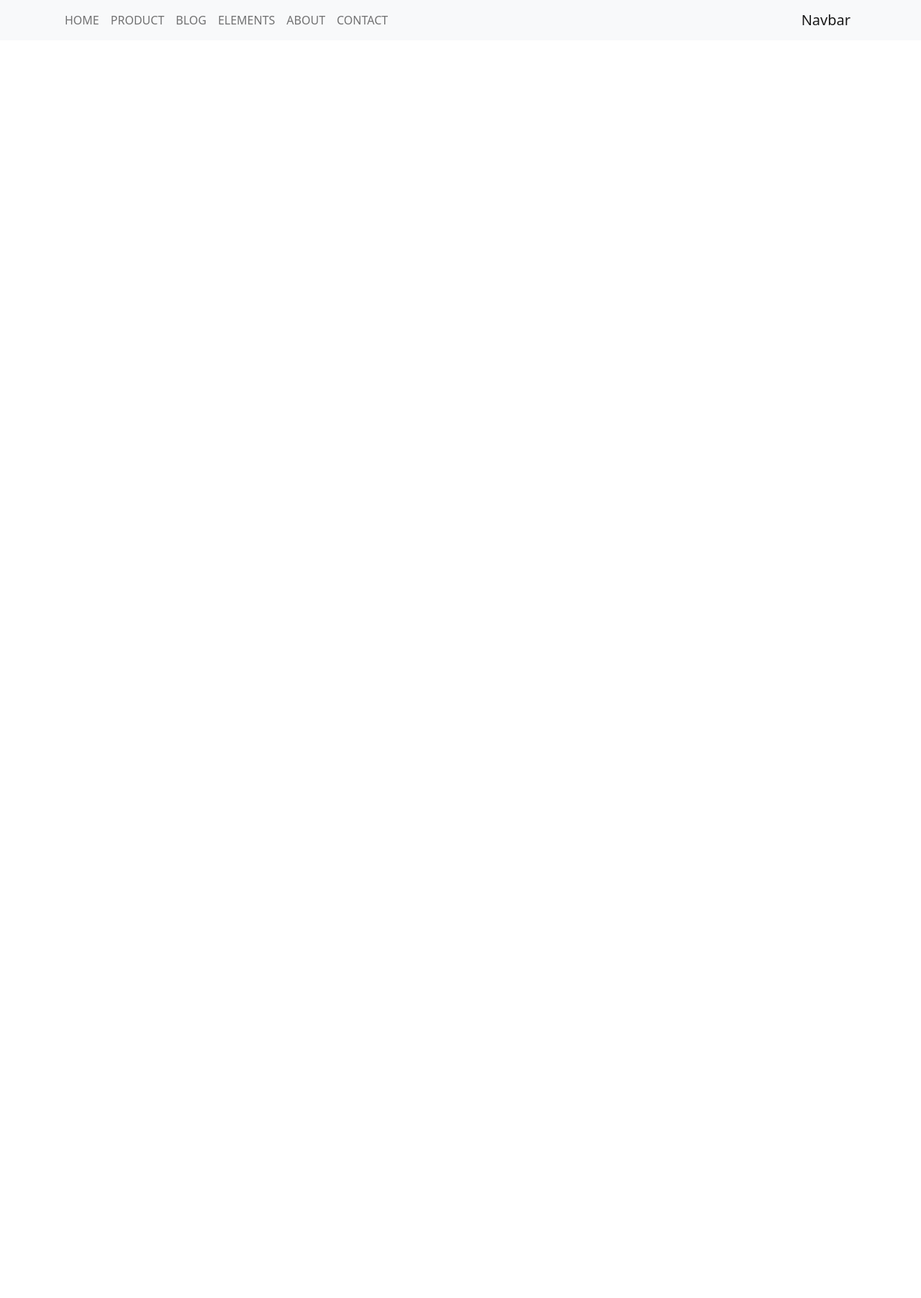
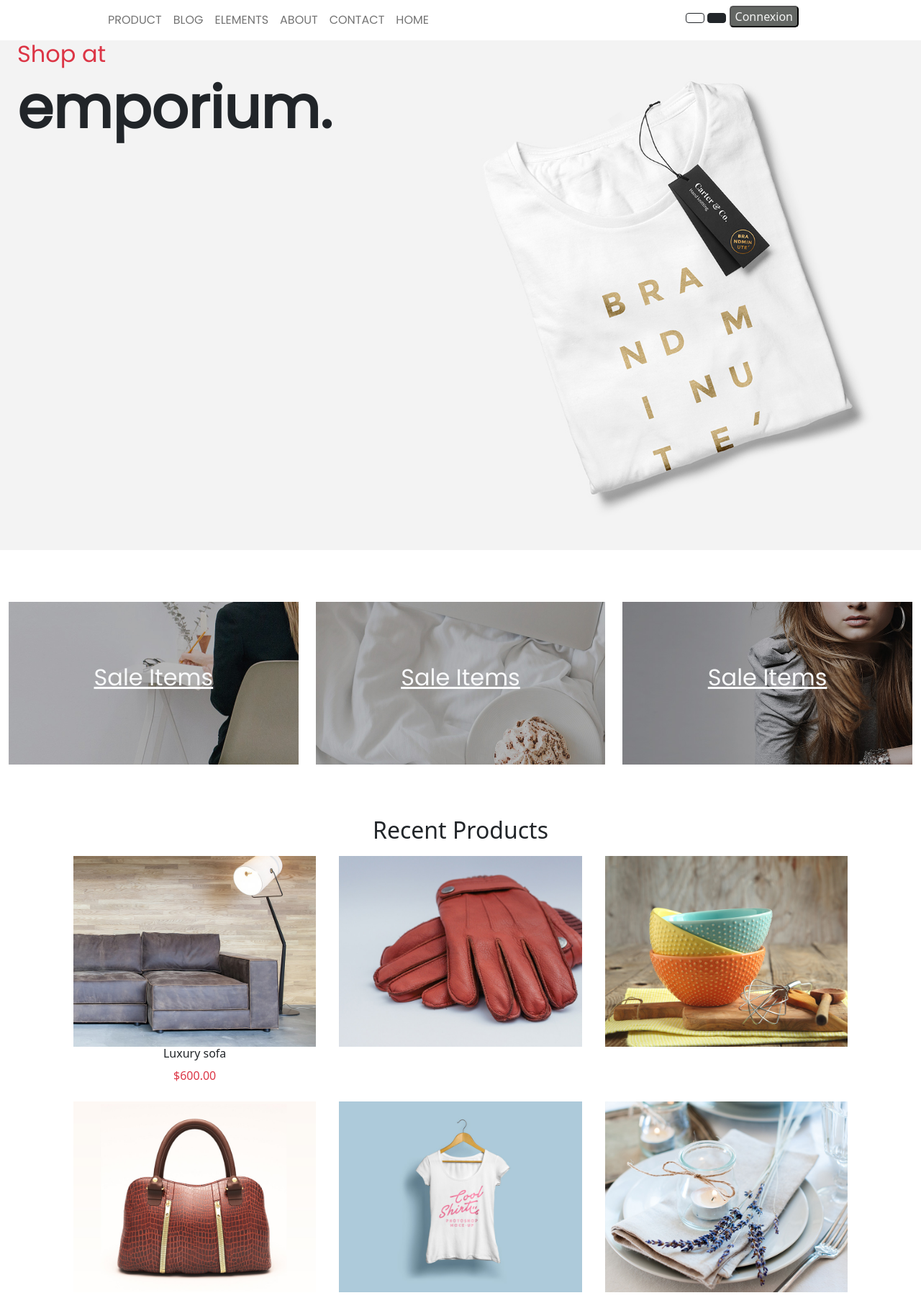
Before and after one commit to Caine-bw/cs17_emporium_js_Abdel, a website: page index.html in a window 1280 px wide. Shown: the whole page at 72% size. Before the commit the page ends 800 px from the top, so only its background shows below. Drawn offline with nearby package versions, Linux system fonts and the light colour scheme.

Commit message:
bannier presque fini, arriver au milieu des produits

```diff
--- a/index.html
+++ b/index.html
@@ -11,20 +11,24 @@
 <!-- Début du Header-->
     <header>
 <!-- Début de la NavBar -->
-        <nav class="navbar navbar-expand-lg navbar-light bg-light maNav">
-            <div class="container flex-row-reverse">
-              <a class="navbar-brand" href="#">Navbar</a>
+        <nav class="navbar navbar-expand-lg navbar-light maNav container">
+            <div class="container ms-5 d-flex flex-row-reverse mynav">
                 <button class="navbar-toggler" type="button" data-bs-toggle="collapse" data-bs-target="#navbarNavAltMarkup" aria-controls="navbarNavAltMarkup" aria-expanded="false" aria-label="Toggle navigation">
                 <span class="navbar-toggler-icon"></span>
               </button>
               <div class="collapse navbar-collapse" id="navbarNavAltMarkup">
-                <div class="navbar-nav">
-                  <a class="nav-link" href="#">HOME</a>
+                    <div class="navbar-nav ">
                         <a class="nav-link" href="#">PRODUCT</a>
                         <a class="nav-link" href="#">BLOG</a>
                         <a class="nav-link" href="#">ELEMENTS</a>
                         <a class="nav-link" href="#">ABOUT</a>
                         <a class="nav-link" href="#">CONTACT</a>
+                        <a class="nav-link" href="#">HOME</a>
+                        <div class="mybutt position-absolute end-0">
+                            <button type="button" class="btn btn-outline-dark jour"></button>
+                            <button type="button" class="btn btn-outline-dark  bg-dark nuit"></button>
+                            <button class="cnx">Connexion</button>
+                        </div>
                     </div>
               </div>
             </div>
@@ -32,10 +36,91 @@
 <!-- Fin du NavBar -->
     </header>
 <!-- Fin du Header -->
-
 <!-- Début du Main-->
     <main>
-
+        <!-- banniere emporium avec photo -->
+        <section class="sect1">
+            <div class="row container-fluid">
+                <div class="col-6 d-flex flex-column boite_shopat">
+                    <h2 class="text-danger">Shop at</h2>
+                    <h1 class="emporium ">emporium.</h1>
+                </div>
+                <div class="col-6 slide1 d-flex">
+                    <img src="/public/img/slider-1.jpg" class="img-fluid" alt="">
+                </div>
+            </div>
+        </section>
+<!-- zone produits -->
+        <br><br><br>
+        <div class="container-fluid">
+            <div class="row">
+              <div class="col-4">
+                <div class="boite-service d-flex">
+                    <img src="/public/img/services/service-1.jpg" alt="" class="img-fluid">
+                    <p class=" position-absolute align-self-center  text-light fs-2">Sale Items</p>
+                </div>
+              </div>
+              <div class="col-4">
+                <div class="boite-service d-flex">
+                    <img src="/public/img/services/service-2.jpg" alt="" class="img-fluid">
+                    <p class=" position-absolute align-self-center  text-light fs-2">Sale Items</p>
+                </div>
+              </div>
+              <div class="col-4">
+                <div class="boite-service d-flex">
+                    <img src="/public/img/services/slider-3.jpg" alt="" class="img-fluid">
+                    <p class=" position-absolute align-self-center text-light fs-2">Sale Items</p>
+                </div>
+              </div>
+            </div>
+          </div>
+          <br><br><br>
+          <section class="produits">
+              <h2 class="text-center">Recent Products</h2>
+              <div class="container">
+                  <div>
+                    <div class="container">
+                        <div class="row g-3">
+                          <div class="col-4">
+                            <div class="m-2">
+                                <img src="/public/img/products_mini/product-modern-sofa.jpg" class="img-fluid" alt="">
+                                <h6 class="text-center">Luxury sofa</h6>
+                                <p class="text-danger text-center">$600.00</p>
+                            </div>
+                          </div>
+                          <div class="col-4">
+                            <div class="m-2">
+                                <img src="/public/img/products_mini/product-gloves.jpg" class="img-fluid" alt="">
+                            </div>
+                          </div>
+                          <div class="col-4">
+                            <div class="m-2">
+                                <img src="/public/img/products_mini/product-cups.jpg" class="img-fluid" alt="">
+                            </div>
+                          </div>
+                        </div>
+                        <!-- 2 eme row -->
+                        <div class="row g-3">
+                            <div class="col-4">
+                              <div class="m-2">
+                                  <img src="/public/img/products_mini/product-bag.jpg" class="img-fluid" alt="">
+                              </div>
+                            </div>
+                            <div class="col-4">
+                              <div class="m-2">
+                                  <img src="/public/img/products_mini/product-tshitr.jpg" class="img-fluid" alt="">
+                              </div>
+                            </div>
+                            <div class="col-4">
+                              <div class="m-2">
+                                  <img src="/public/img/products_mini/product-plates.jpg" class="img-fluid" alt="">
+                              </div>
+                            </div>
+                          </div>
+                      </div>
+                  </div>
+              </div>
+          </section>
     </main>
  <!-- Fin du Main-->
 
--- a/src/sass/header.sass
+++ b/src/sass/header.sass
@@ -0,0 +1,10 @@
+.mynav a
+    list-style: inherit
+    font-family: Poppins
+.mybutt
+    margin-right: 100px
+.cnx
+    align-items: center
+    background-color: #636663
+    color: #f4f4f4
+    border-radius: 5px
--- a/src/sass/main.sass
+++ b/src/sass/main.sass
@@ -0,0 +1,14 @@
+
+.sect1
+    background-color: #f3f3f3
+    font-family: Poppins
+.emporium
+    font-size: 10vh
+    font-weight: bold
+
+.boite-service
+    font-family: Poppins
+    justify-content: center
+    justify-items: center
+.boite-service p
+    text-decoration: underline
--- a/src/sass/style.sass
+++ b/src/sass/style.sass
@@ -5,3 +5,4 @@
 @import "./header.sass"
 @import "./footer.sass"
 @import "./main.sass"
+@import "./produits.sass"
```
Also changed, not shown: public/css/style.css, src/sass/produits.sass (added), 2 other files. Lines whose indentation alone changed are shown as unchanged.
